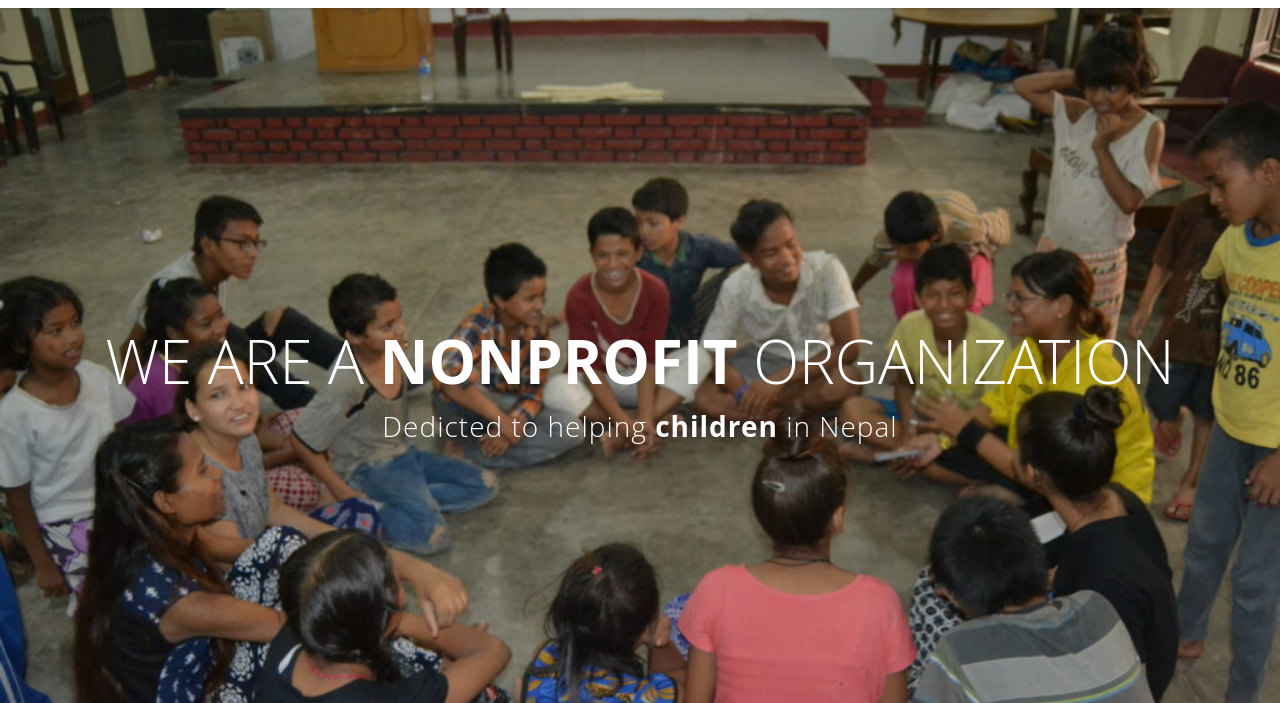
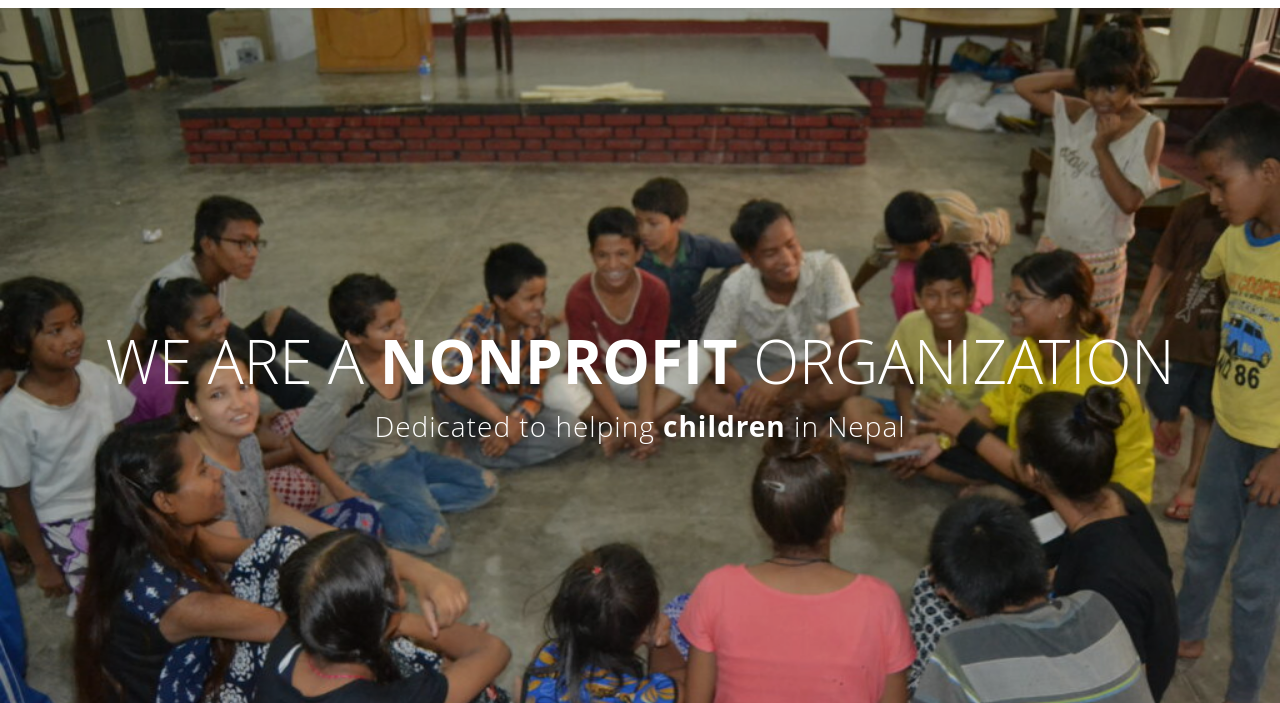
Before and after one commit to ShantiAshram/ShantiAshram, a website: page public/about.html in a window 1280 px wide. Shown: the part 97-800 px from the top of the page. Drawn offline with Linux system fonts and the light colour scheme; files whose address does not match are found by name.

Commit message:
fixed type

```diff
--- a/public/about.html
+++ b/public/about.html
@@ -131,7 +131,7 @@
 				<div class="fh5co-cover text-center" data-stellar-background-ratio="0.5" style="background-image: url(images/about_main_bg_lg.jpg);">
 					<div class="desc animate-box">
 						<h2>We Are a <strong>nonprofit</strong> organization</h2>
-						<span>Dedicted to helping <strong>children</strong> in Nepal</span>
+						<span>Dedicated to helping <strong>children</strong> in Nepal</span>
 						<!-- <span><a class="btn btn-primary btn-lg" id = "contactUsButton">Contact Us</a></span> -->
 					</div>
 				</div>
```
